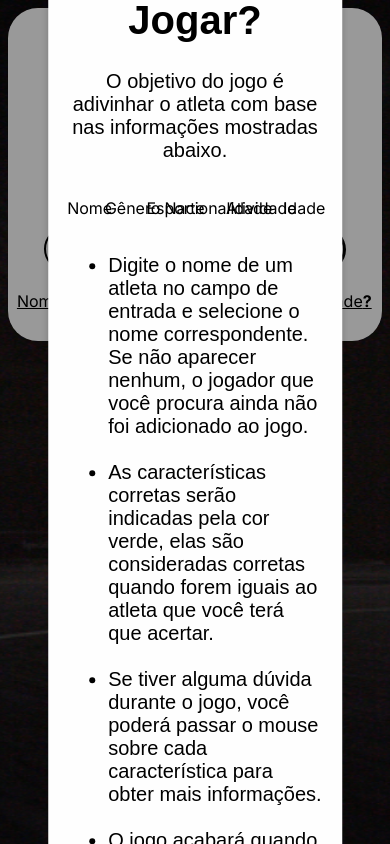
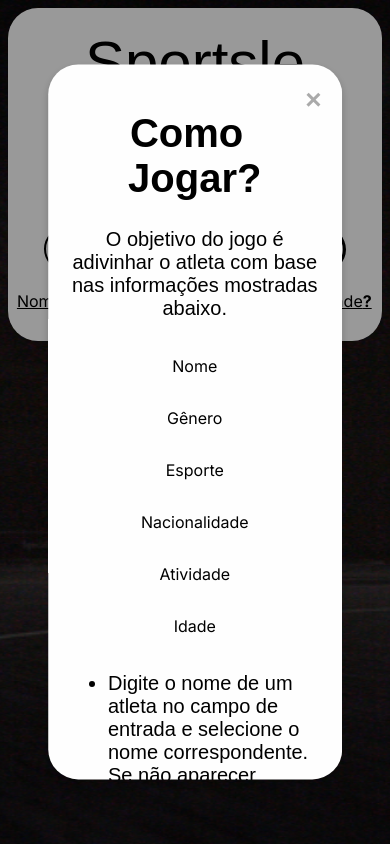
Before and after one commit to Arthur-Bressan/Jogo, a plain HTML site: page frontend/index.html in a window 390 px wide. Drawn offline with nearby package versions, Linux system fonts and the light colour scheme; no server answers; some icons are missing; a web font is replaced by a local one.

Commit message:
Add files via upload

```diff
--- a/frontend/style.css
+++ b/frontend/style.css
@@ -165,6 +165,10 @@ input {
     font-weight: 400;
     font-style: normal;
 }
+/*
+#text {
+    font-size: ;
+} */
 
 #input_guess{
     display: block;
@@ -299,7 +303,10 @@ input {
     width: 65%;
     max-width: 90%;
     font-size: 20px;
+    max-height: 80%; /* Adiciona a altura máxima */
+    overflow-y: auto; /* Adiciona a barra de rolagem vertical */
 }
+
 
 .popup-content #list {
     text-align: start;
@@ -356,6 +363,12 @@ input {
         font-size: 16px;
     }
 
+    .info {
+        grid-template-columns: auto;
+
+    }
+
+
   }
 
 @media only screen and (max-width: 500px) {
@@ -392,6 +405,10 @@ input {
         font-size: 13px;
     }
 
+    .info {
+        grid-template-columns: auto;
+    }
+
   }
 
 @media only screen and (max-width: 400px) {
@@ -415,6 +432,11 @@ input {
         font-size: 14px;
         border-width: 2px;
     }
+
+    .info {
+        grid-template-columns: auto;
+    }
+
   }
 
   @media only screen and (max-width: 374px) {
```
